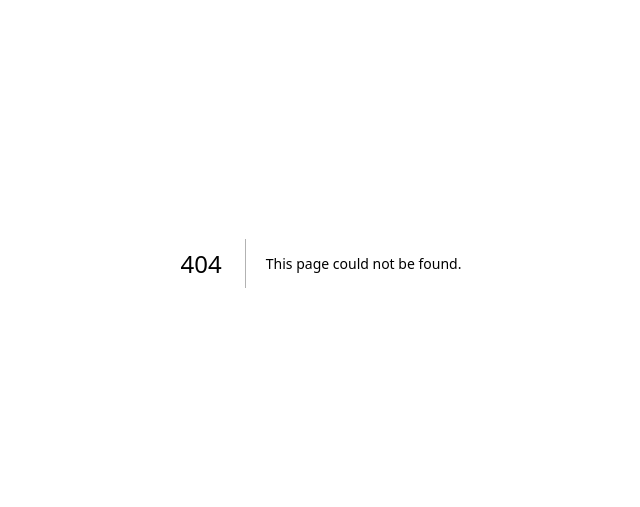
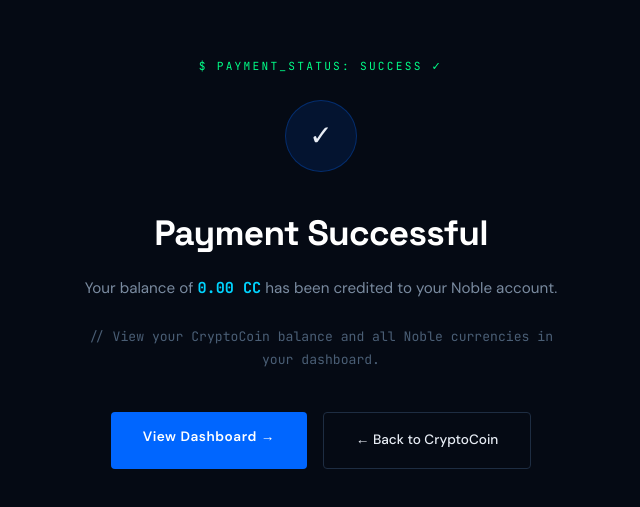
Before and after one commit to haraldlinhart-prog/crypto-coins, a Next.js app: page /buy/success in a window 1280 px wide. Before the commit this address had no page. Shown: the part 137-644 px from the top of the page, without its empty margins (319-959 px from the left). Built offline with nearby package versions, Linux system fonts and the light colour scheme.

Commit message:
Add app/buy/success/page.tsx

```diff
--- /dev/null
+++ b/app/buy/success/page.tsx
@@ -0,0 +1,50 @@
+'use client'
+import Link from 'next/link'
+import { useSearchParams } from 'next/navigation'
+import { Suspense } from 'react'
+import '../../globals.css'
+
+function SuccessContent() {
+  const params = useSearchParams()
+  const cc = params.get('cc') || '0'
+  const email = params.get('email') || ''
+
+  return (
+    <div style={{ minHeight: '100vh', background: 'var(--black)', display: 'flex', alignItems: 'center', justifyContent: 'center', padding: '2rem' }}>
+      <div style={{ maxWidth: '480px', textAlign: 'center' }}>
+        <div style={{ fontFamily: 'var(--ff-mono)', fontSize: '0.7rem', color: 'var(--green)', letterSpacing: '0.2em', marginBottom: '1.5rem' }}>
+          $ PAYMENT_STATUS: SUCCESS ✓
+        </div>
+        <div style={{ width: '72px', height: '72px', background: 'rgba(0,102,255,0.12)', border: '1px solid rgba(0,102,255,0.3)', borderRadius: '50%', display: 'flex', alignItems: 'center', justifyContent: 'center', margin: '0 auto 2rem', fontSize: '1.75rem' }}>
+          ✓
+        </div>
+        <div style={{ fontFamily: 'var(--ff-d)', fontSize: '2.2rem', fontWeight: 700, color: 'var(--white)', marginBottom: '0.75rem', letterSpacing: '-0.02em' }}>
+          Payment Successful
+        </div>
+        <p style={{ color: 'var(--gray)', lineHeight: 1.8, marginBottom: '1.5rem', fontSize: '0.95rem' }}>
+          Your balance of{' '}
+          <strong style={{ color: 'var(--cyan)', fontFamily: 'var(--ff-mono)' }}>{parseFloat(cc).toFixed(2)} CC</strong>{' '}
+          has been credited to your Noble account
+          {email && <> at <strong style={{ color: 'var(--text)' }}>{email}</strong></>}.
+        </p>
+        <p style={{ color: 'var(--muted)', fontSize: '0.82rem', lineHeight: 1.75, marginBottom: '2.5rem', fontFamily: 'var(--ff-mono)' }}>
+          // View your CryptoCoin balance and all Noble currencies in your dashboard.
+        </p>
+        <div style={{ display: 'flex', gap: '1rem', justifyContent: 'center', flexWrap: 'wrap' }}>
+          <a href="https://noble-limited.com/dashboard" target="_blank" rel="noopener" className="btn-blue">
+            View Dashboard →
+          </a>
+          <Link href="/" className="btn-ghost">← Back to CryptoCoin</Link>
+        </div>
+      </div>
+    </div>
+  )
+}
+
+export default function SuccessPage() {
+  return (
+    <Suspense fallback={<div style={{ minHeight: '100vh', background: 'var(--black)', display: 'flex', alignItems: 'center', justifyContent: 'center', color: 'var(--muted)', fontFamily: 'var(--ff-mono)' }}>// Loading…</div>}>
+      <SuccessContent />
+    </Suspense>
+  )
+}
```
